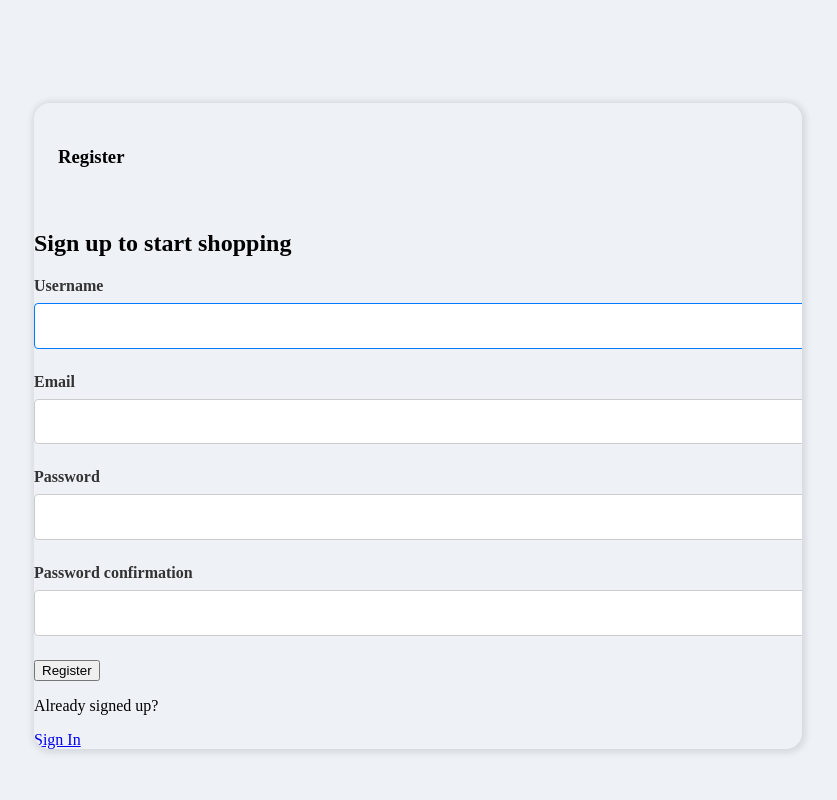
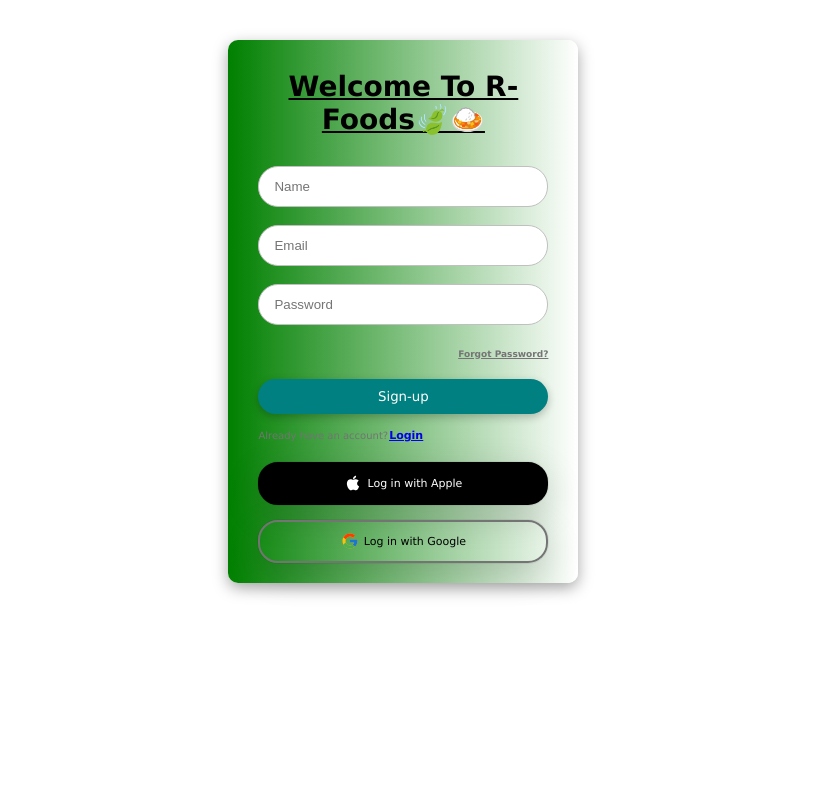
Before and after one commit to Olamigoke10/OnlineStoreWithDjango, a Django app: page /signup/ in a window 1280 px wide. Shown: the whole page, without its empty margins (222-1059 px from the left). Run offline with Django 5.2, Linux system fonts and the light colour scheme.

Commit message:
Created a forms.css file in the sattic dir. Made some changes to the signup.html page(did not toch login section.NOTE:CHANGES CAN BE MADE BASED ON DECISION

```diff
--- /dev/null
+++ b/restaurant_menu/static/styles/forms.css
@@ -0,0 +1,137 @@
+/* Styles for Forms */
+.form-container {
+    width: 350px;
+    height: auto;
+    background: linear-gradient(to left, #fff, #008000);
+    box-shadow: rgba(0, 0, 0, 0.35) 0px 5px 15px;
+    border-radius: 10px;
+    box-sizing: border-box;
+    padding: 20px 30px;
+    margin-left: 35%;
+    margin-top: 40px;
+}
+
+.title {
+    text-align: center;
+    font-family: "Lucida Sans", "Lucida Sans Regular", "Lucida Grande",
+    "Lucida Sans Unicode", Geneva, Verdana, sans-serif;
+    margin: 10px 0 30px 0;
+    font-size: 28px;
+    font-weight: 800;
+    text-decoration: underline;
+}
+
+.form {
+    width: 100%;
+    display: flex;
+    flex-direction: column;
+    gap: 18px;
+    margin-bottom: 15px;
+}
+
+.input {
+    border-radius: 20px;
+    border: 1px solid #c0c0c0;
+    outline: 0 !important;
+    box-sizing: border-box;
+    padding: 12px 15px;
+}
+
+.page-link {
+    text-decoration: underline;
+    margin: 0;
+    text-align: end;
+    color: #747474;
+    text-decoration-color: #747474;
+}
+
+.page-link-label {
+    cursor: pointer;
+    font-family: "Lucida Sans", "Lucida Sans Regular", "Lucida Grande",
+    "Lucida Sans Unicode", Geneva, Verdana, sans-serif;
+    font-size: 9px;
+    font-weight: 700;
+}
+
+.page-link-label:hover {
+    color: #000;
+}
+
+.form-btn {
+    padding: 10px 15px;
+    font-family: "Lucida Sans", "Lucida Sans Regular", "Lucida Grande",
+    "Lucida Sans Unicode", Geneva, Verdana, sans-serif;
+    border-radius: 20px;
+    border: 0 !important;
+    outline: 0 !important;
+    background: teal;
+    color: white;
+    cursor: pointer;
+    box-shadow: rgba(0, 0, 0, 0.24) 0px 3px 8px;
+}
+
+.form-btn:active {
+    box-shadow: none;
+}
+
+.sign-up-label {
+    margin: 0;
+    font-size: 10px;
+    color: #747474;
+    font-family: "Lucida Sans", "Lucida Sans Regular", "Lucida Grande",
+    "Lucida Sans Unicode", Geneva, Verdana, sans-serif;
+}
+
+.sign-up-link {
+    margin-left: 1px;
+    font-size: 11px;
+    text-decoration: underline;
+    text-decoration-color: teal;
+    color: teal;
+    cursor: pointer;
+    font-weight: 800;
+    font-family: "Lucida Sans", "Lucida Sans Regular", "Lucida Grande",
+    "Lucida Sans Unicode", Geneva, Verdana, sans-serif;
+}
+
+.buttons-container {
+    width: 100%;
+    display: flex;
+    flex-direction: column;
+    justify-content: flex-start;
+    margin-top: 20px;
+    gap: 15px;
+}
+
+.apple-login-button,
+    .google-login-button {
+    border-radius: 20px;
+    box-sizing: border-box;
+    padding: 10px 15px;
+    box-shadow: rgba(0, 0, 0, 0.16) 0px 10px 36px 0px,
+        rgba(0, 0, 0, 0.06) 0px 0px 0px 1px;
+    cursor: pointer;
+    display: flex;
+    justify-content: center;
+    align-items: center;
+    font-family: "Lucida Sans", "Lucida Sans Regular", "Lucida Grande",
+    "Lucida Sans Unicode", Geneva, Verdana, sans-serif;
+    font-size: 11px;
+    gap: 5px;
+}
+
+.apple-login-button {
+    background-color: #000;
+    color: #fff;
+    border: 2px solid #000;
+}
+
+.google-login-button {
+    border: 2px solid #747474;
+}
+
+.apple-icon,
+.google-icon {
+    font-size: 18px;
+    margin-bottom: 1px;
+}
--- a/restaurant_menu/templates/base/base.html
+++ b/restaurant_menu/templates/base/base.html
@@ -12,11 +12,11 @@
                     <a class="navbar-brand" href="#"></a>
 
                     <button class="navbar-toggler" type="button" data-bs-toggle="collapse" data-bs-target="#navbarNav" aria-controls="navbarNav" aria-expanded="false" aria-label="Toggle navigation">
-                         <span class="navbar-toggler-icon"></span>
+                        <span class="navbar-toggler-icon"></span>
                     </button>
                 <div class="collapse navbar-collapse" id="navbarNav">
                     <ul class="navbar-nav">
-                         <li class="nav-item">
+                        <li class="nav-item">
                             <a class="nav-link active" aria-current="page" href="{% url 'home' %}">Home</a>
                         </li>
                         <li class="nav-item">
--- a/restaurant_menu/templates/base/index.html
+++ b/restaurant_menu/templates/base/index.html
@@ -18,7 +18,7 @@
                         </li>
                     {% else %}
                     <li class="list-group-item d-flex justify-content-between align-items-center border-0 pb-0 ">
-                     <a href="{% url 'menu_item' row.pk %}"><b>{{ row.meal }}</b></a>
+                    <a href="{% url 'menu_item' row.pk %}"><b>{{ row.meal }}</b></a>
                         <span class="badge bg-primary rounded-pill">{{ row.price }}</span>
                     </li>
                     <li class="list-group-item pt-0">
--- a/restaurant_menu/templates/base/signup.html
+++ b/restaurant_menu/templates/base/signup.html
@@ -48,36 +48,42 @@
 </div>
 
 {% else %}
-<div class="container">
-    <div class="layout_box">
-        <div class="layout_boxheader">
-            <div class="layout_boxtitle">
-                <h3>Register</h3>
-            </div>
+<div class="form-container">
+    <p class="title">Welcome To R-Foods&#127811;🍛</p>
+    <form class="form" action="{% url 'register' %}" method="POST">
+        {% csrf_token %}
+        <input type="text" name="name" class="input" placeholder="Name">
+        <input type="email" name="email" class="input" placeholder="Email">
+        <input type="password" name="password" class="input" placeholder="Password">
+        <p class="page-link">
+        <span class="page-link-label">Forgot Password?</span>
+    </p>
+    <button class="form-btn" type="submit">Sign-up</button>
+    </form>
+        <p class="sign-up-label">
+        Already have an account?<span class="sign-up-link"><a href="{% url 'login' %}">Login</a></span>
+    </p>
+    <div class="buttons-container">
+        <div class="apple-login-button">
+            <svg stroke="currentColor" fill="currentColor" stroke-width="0" class="apple-icon" viewBox="0 0 1024 1024" height="1em" width="1em" xmlns="http://www.w3.org/2000/svg">
+                <path d="M747.4 535.7c-.4-68.2 30.5-119.6 92.9-157.5-34.9-50-87.7-77.5-157.3-82.8-65.9-5.2-138 38.4-164.4 38.4-27.9 0-91.7-36.6-141.9-36.6C273.1 298.8 163 379.8 163 544.6c0 48.7 8.9 99 26.7 150.8 23.8 68.2 109.6 235.3 199.1 232.6 46.8-1.1 79.9-33.2 140.8-33.2 59.1 0 89.7 33.2 141.9 33.2 90.3-1.3 167.9-153.2 190.5-221.6-121.1-57.1-114.6-167.2-114.6-170.7zm-105.1-305c50.7-60.2 46.1-115 44.6-134.7-44.8 2.6-96.6 30.5-126.1 64.8-32.5 36.8-51.6 82.3-47.5 133.6 48.4 3.7 92.6-21.2 129-63.7z"></path>
+            </svg>
+            <span>Log in with Apple</span>
         </div>
-
-        <div class="layout_body">
-            <h2 class="auth_tagline">Sign up to start shopping</h2>
-
-            <form action="" method="POST" class="form">
-                {% csrf_token %}
-                {% for field in form %}
-                <div class="form_group">
-                    <label for="{{ field.id_for_label }}">{{ field.label }}</label>
-                    {{ field }}
-                    {% if field.errors %}
-                    <div class="error">{{ field.errors }}</div>
-                    {% endif %}
-                </div>
-                {% endfor %}
-
-                <button class="btn" type="submit">Register</button>
-            </form>
-
-            <div class="auth_action">
-                <p>Already signed up?</p>
-                <a href="{% url 'login' %}" class="btn btn--link">Sign In</a>
-            </div>
+        <div class="google-login-button">
+            <svg stroke="currentColor" fill="currentColor" stroke-width="0" version="1.1" x="0px" y="0px" class="google-icon" viewBox="0 0 48 48" height="1em" width="1em" xmlns="http://www.w3.org/2000/svg">
+                <path fill="#FFC107" d="M43.611,20.083H42V20H24v8h11.303c-1.649,4.657-6.08,8-11.303,8c-6.627,0-12-5.373-12-12
+                c0-6.627,5.373-12,12-12c3.059,0,5.842,1.154,7.961,3.039l5.657-5.657C34.046,6.053,29.268,4,24,4C12.955,4,4,12.955,4,24
+                c0,11.045,8.955,20,20,20c11.045,0,20-8.955,20-20C44,22.659,43.862,21.35,43.611,20.083z"></path>
+                        <path fill="#FF3D00" d="M6.306,14.691l6.571,4.819C14.655,15.108,18.961,12,24,12c3.059,0,5.842,1.154,7.961,3.039l5.657-5.657
+                C34.046,6.053,29.268,4,24,4C16.318,4,9.656,8.337,6.306,14.691z"></path>
+                        <path fill="#4CAF50" d="M24,44c5.166,0,9.86-1.977,13.409-5.192l-6.19-5.238C29.211,35.091,26.715,36,24,36
+                c-5.202,0-9.619-3.317-11.283-7.946l-6.522,5.025C9.505,39.556,16.227,44,24,44z"></path>
+                        <path fill="#1976D2" d="M43.611,20.083H42V20H24v8h11.303c-0.792,2.237-2.231,4.166-4.087,5.571
+                c0.001-0.001,0.002-0.001,0.003-0.002l6.19,5.238C36.971,39.205,44,34,44,24C44,22.659,43.862,21.35,43.611,20.083z"></path>
+            <!-- Google icon SVG -->
+            </svg>
+            <span>Log in with Google</span>
         </div>
     </div>
 </div>
--- a/templates/main.html
+++ b/templates/main.html
@@ -4,7 +4,8 @@
 <head>
     <meta charset="UTF-8">
     <meta name="viewport" content="width=device-width, initial-scale=1.0">
-    <link rel="stylesheet" href="{% static 'styles/style.css' %}" />
+    {% comment %} <link rel="stylesheet" href="{% static 'styles/style.css' %}" /> {% endcomment %}
+    <link rel="stylesheet" href="{% static 'styles/forms.css' %}" />
     <title>Shop</title>
 </head>
 <body>
```
